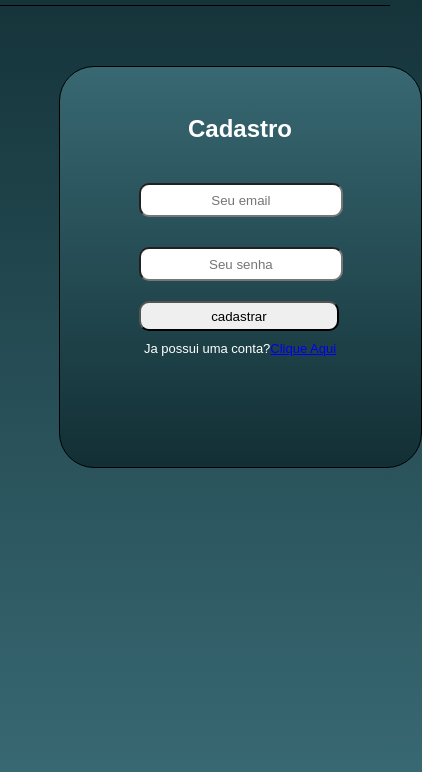
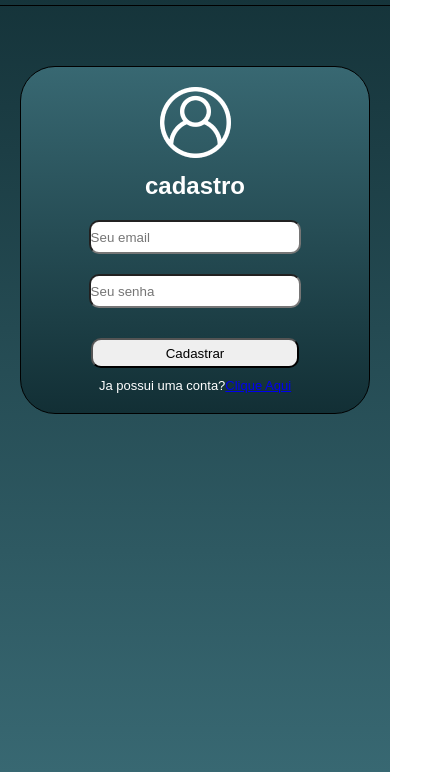
Before and after one commit to Enzowatanabe/RestoReview, a website: page HTML/cadastro.html in a window 390 px wide. Shown: the part 72-844 px from the top of the page, 422 px wide, since content can reach past the window. Drawn offline with Linux system fonts and the light colour scheme.

Commit message:
tentando deixar pagina de login e cadastro responsivo

```diff
--- a/CSS/styles.css
+++ b/CSS/styles.css
@@ -34,6 +34,7 @@ h1{
 h2{
     color: white;
     margin-top: 10px;
+    margin-bottom: 20px;
 }
 
 header{
@@ -47,14 +48,19 @@ header{
 
 }
 
+.container1{
+    display: grid;
+    place-items: center;
+    justify-content: center;
+}
+
 .cardlogin{
     background: linear-gradient(var(--main-color), var(--darkmain-color));
     border-radius: 35px;
     position: relative;
     margin-top: 60px;
-    margin-left: 15%;
-    height: 400px;
-    width: 361px;
+    margin-left: 20px;
+    margin-right: 20px;
     align-items: center;
     text-align: center;
     border: 1px solid black;
@@ -69,34 +75,36 @@ form{
     flex-direction: column;
 }
 
+.divinput{
+    display: flex;
+    flex-direction: column;
+    align-items: center;
+    gap: 20px;
+}
+
 input{
     border-radius: 10px;
-    width: 200px;
-    margin-left: 22%;
     height: 30px;
-    text-align: center;
+    width: 60%;
+
 }
 
-.inputemail{
-    margin-bottom: 30px;
-    margin-top: 40px;
-}
 
 input:focus{
     border: 1px solid white;
 }
 
 button{
-    margin-top: 20px;
+    margin-top: 10px;
     border-radius: 10px;
-    width: 200px;
-    margin-left: 22%;
     height: 30px;
     text-align: center;
+    width: 60%;
 }
 
 .indextxt{
     color: white;
     font-size: 13px;
     margin-top: 10px;
+    margin-bottom: 20px;
 }
--- a/HTML/cadastro.html
+++ b/HTML/cadastro.html
@@ -18,18 +18,20 @@
             <div class="cardlogin">
             <form id="authForm" onsubmit="event.preventDefault()">
                 <div class="imglogin">
-                <img src="login 1.png" alt="">
-                </div>
-                <h2>Cadastro</h2>
-                <input type="email" name="email" id="userEmail" placeholder="Seu email" class="inputemail">
-                <input type="password" name="email" id="userSenha" placeholder="Seu senha" class="inputsenha">
-                <button id="cadastrar">cadastrar</button>
+                    <img src="../login 1.png" alt="icone de Login">
+                    </div>
+                    <h2>cadastro</h2>
+                    <div class="divinput">
+                    <input type="email" name="email" id="userEmail" placeholder="Seu email" class="inputemail">
+                    <input type="password" name="email" id="userSenha" placeholder="Seu senha" class="inputsenha">
+                    <button id="cadastrar">Cadastrar</button>
+                    </div>
                 <p class="indextxt">Ja possui uma conta?<a href="../index.html">Clique Aqui</a></p>
                </form>
             </div>
         </section>
     </main>
 
-    <script type="module" src="JAVASCRIPT/cadastro.js"></script>
+    <script type="module" src="../JAVASCRIPT/cadastro.js"></script>
 </body>
 </html>
```
Also changed, not shown: index.html (+3 -1 lines).
